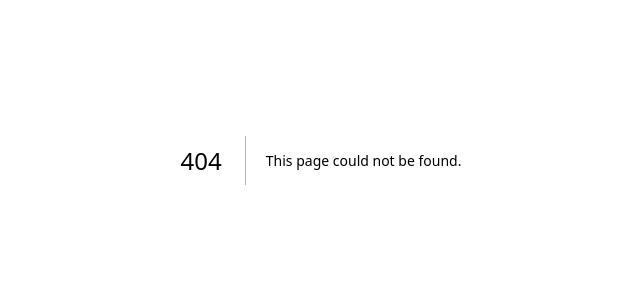
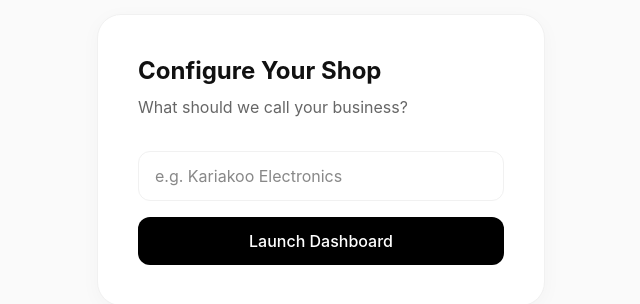
Before and after one commit to alton47/binzo, a Next.js app: page /onboarding in a window 1280 px wide. Before the commit this address had no page. Shown: the part 240-544 px from the top of the page, without its empty margins (319-959 px from the left). Built offline with nearby package versions, Linux system fonts and the light colour scheme.

Commit message:
Create page.tsx

```diff
--- /dev/null
+++ b/app/onboarding/page.tsx
@@ -0,0 +1,50 @@
+"use client";
+import { useState } from "react";
+import { useRouter } from "next/navigation";
+
+export default function OnboardingPage() {
+  const [shopName, setShopName] = useState("");
+  const [loading, setLoading] = useState(false);
+  const router = useRouter();
+
+  const handleCreateShop = async (e: React.FormEvent) => {
+    e.preventDefault();
+    setLoading(true);
+
+    // Call our ensure-profile/create-org API
+    const res = await fetch("/api/auth/ensure-profile", {
+      method: "POST",
+      body: JSON.stringify({ shopName }),
+    });
+
+    if (res.ok) {
+      router.push("/dashboard");
+    } else {
+      alert("Failed to create shop");
+      setLoading(false);
+    }
+  };
+
+  return (
+    <div className="min-h-screen flex items-center justify-center `bg-bg-main`">
+      <div className="card-shadow bg-white p-10 rounded-3xl w-full max-w-md border border-(--border-light)">
+        <h1 className="text-2xl font-bold mb-2">Configure Your Shop</h1>
+        <p className="text-(--text-secondary) mb-8">
+          What should we call your business?
+        </p>
+        <form onSubmit={handleCreateShop} className="space-y-4">
+          <input
+            className="input-base"
+            placeholder="e.g. Kariakoo Electronics"
+            value={shopName}
+            onChange={(e) => setShopName(e.target.value)}
+            required
+          />
+          <button disabled={loading} className="btn-black">
+            {loading ? "Setting up..." : "Launch Dashboard"}
+          </button>
+        </form>
+      </div>
+    </div>
+  );
+}
```
